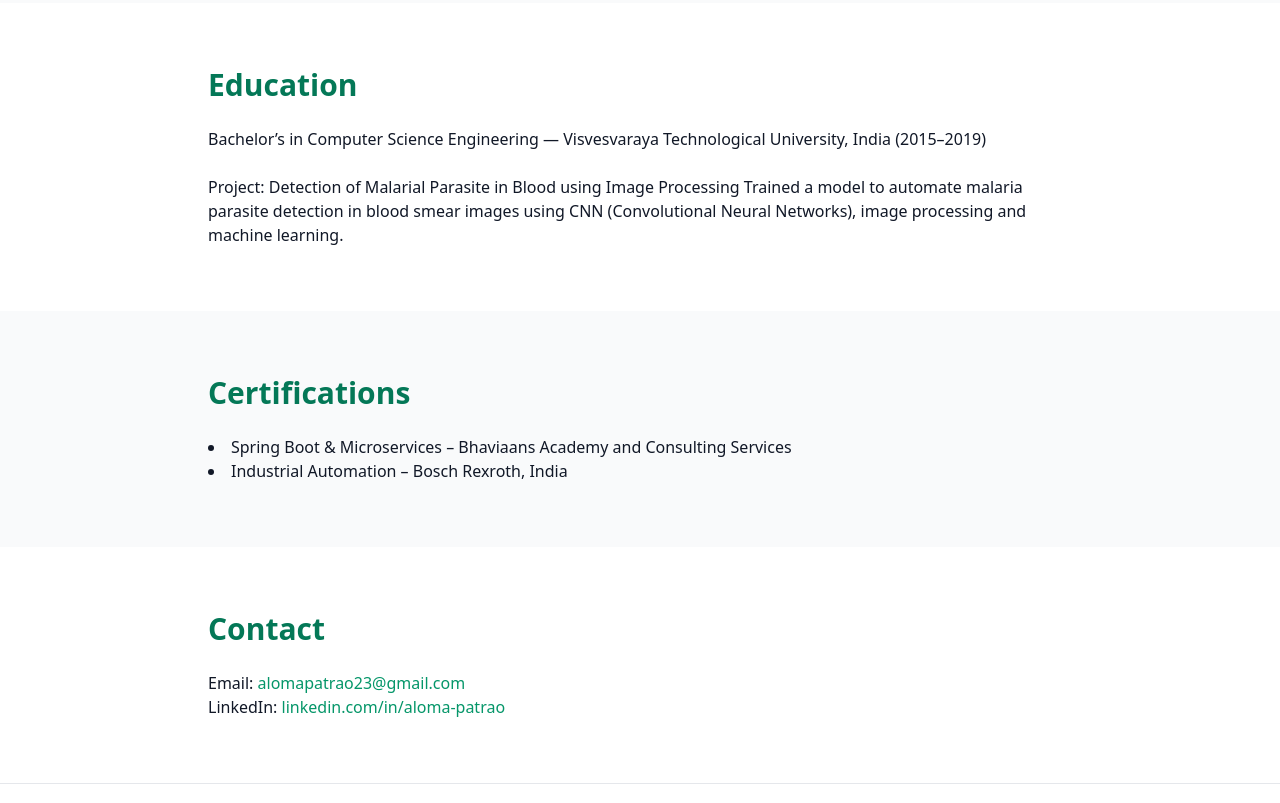
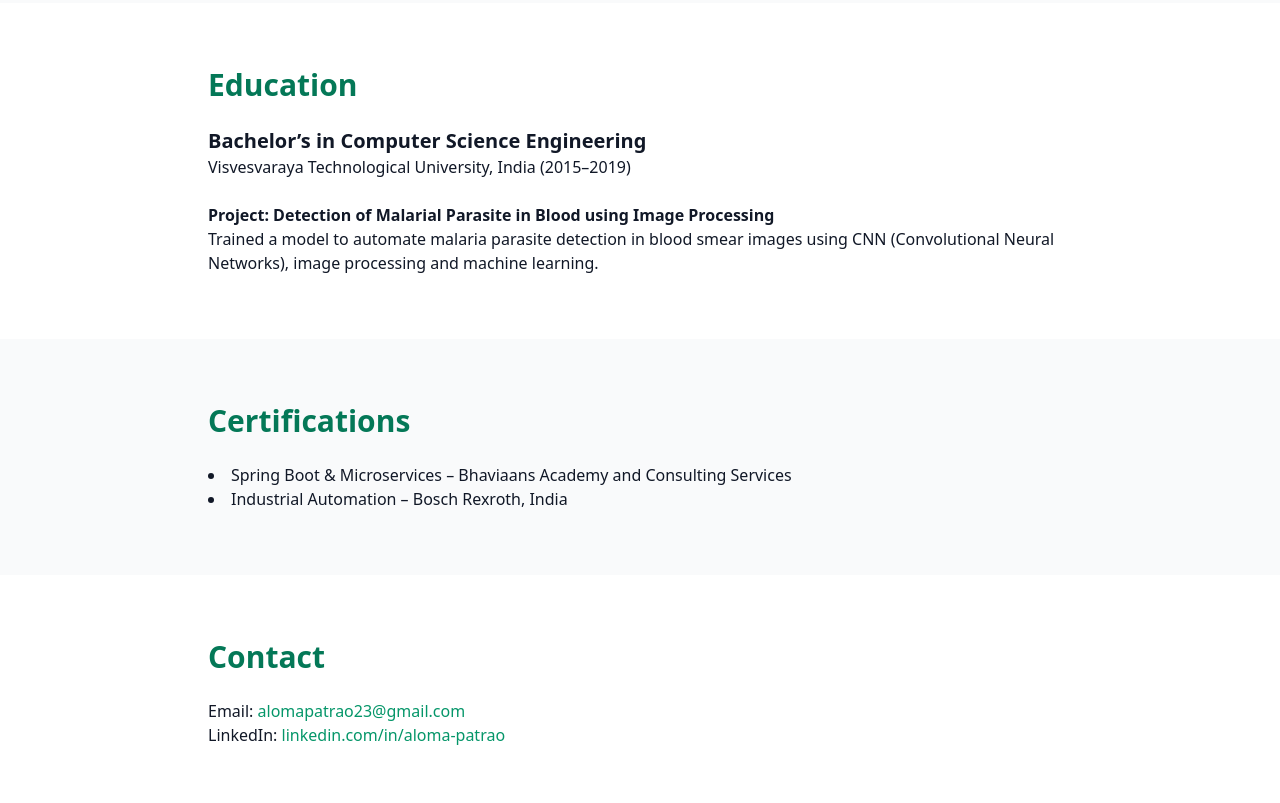
Before and after one commit to Aloma-Patrao/Aloma-Portfolio, a plain HTML site: page index.html in a window 1280 px wide. Shown: the part 1933-2736 px from the top of the page. Drawn offline with nearby package versions, Linux system fonts and the light colour scheme.

Commit message:
Update index.html

```diff
--- a/index.html
+++ b/index.html
@@ -117,12 +117,13 @@
   <!-- Education -->
   <section id="education" class="max-w-4xl mx-auto px-4 py-16">
     <h3 class="text-3xl font-semibold text-emerald-700 mb-6">Education</h3>
-    <p>Bachelor’s in Computer Science Engineering — Visvesvaraya Technological University, India (2015–2019)</p>
+    <p><h4 class="text-xl font-bold">Bachelor’s in Computer Science Engineering</h4>
+    	Visvesvaraya Technological University, India (2015–2019)</p>
 	<br>
-	<p>Project: Detection of Malarial Parasite in Blood using Image Processing
-Trained a model to automate malaria parasite detection in blood smear images
+	<p><b>Project: Detection of Malarial Parasite in Blood using Image Processing</b>
+<p>Trained a model to automate malaria parasite detection in blood smear images
 using CNN (Convolutional Neural Networks), image processing and machine
-learning.
+learning.</p>
 </p>
   </section>
 
```
